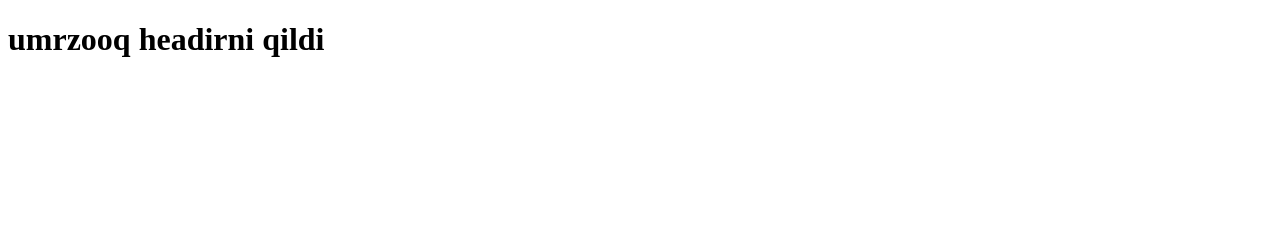
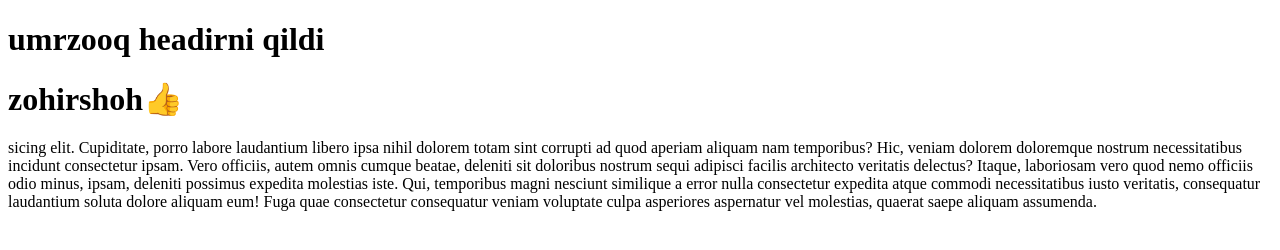
Before and after one commit to Umrzoq70/team_umrzoq, a plain HTML site: page index.html in a window 1280 px wide. Drawn offline with Linux system fonts and the light colour scheme.

Commit message:
zohirtatar

```diff
--- a/index.html
+++ b/index.html
@@ -13,5 +13,11 @@
     </header>
 
 
+
+
+    <h1>zohirshoh👍</h1>
+    <p>sicing elit. Cupiditate, porro labore laudantium libero ipsa nihil dolorem totam sint corrupti ad quod aperiam aliquam nam temporibus? Hic, veniam dolorem doloremque nostrum necessitatibus incidunt consectetur ipsam. Vero officiis, autem omnis cumque beatae, deleniti sit doloribus nostrum sequi adipisci facilis architecto veritatis delectus? Itaque, laboriosam vero quod nemo officiis odio minus, ipsam, deleniti possimus expedita molestias iste. Qui, temporibus magni nesciunt similique a error nulla consectetur expedita atque commodi necessitatibus iusto veritatis, consequatur laudantium soluta dolore aliquam eum! Fuga quae consectetur consequatur veniam voluptate culpa asperiores aspernatur vel molestias, quaerat saepe aliquam assumenda.</p>
+
+
 </body>
 </html>
```
